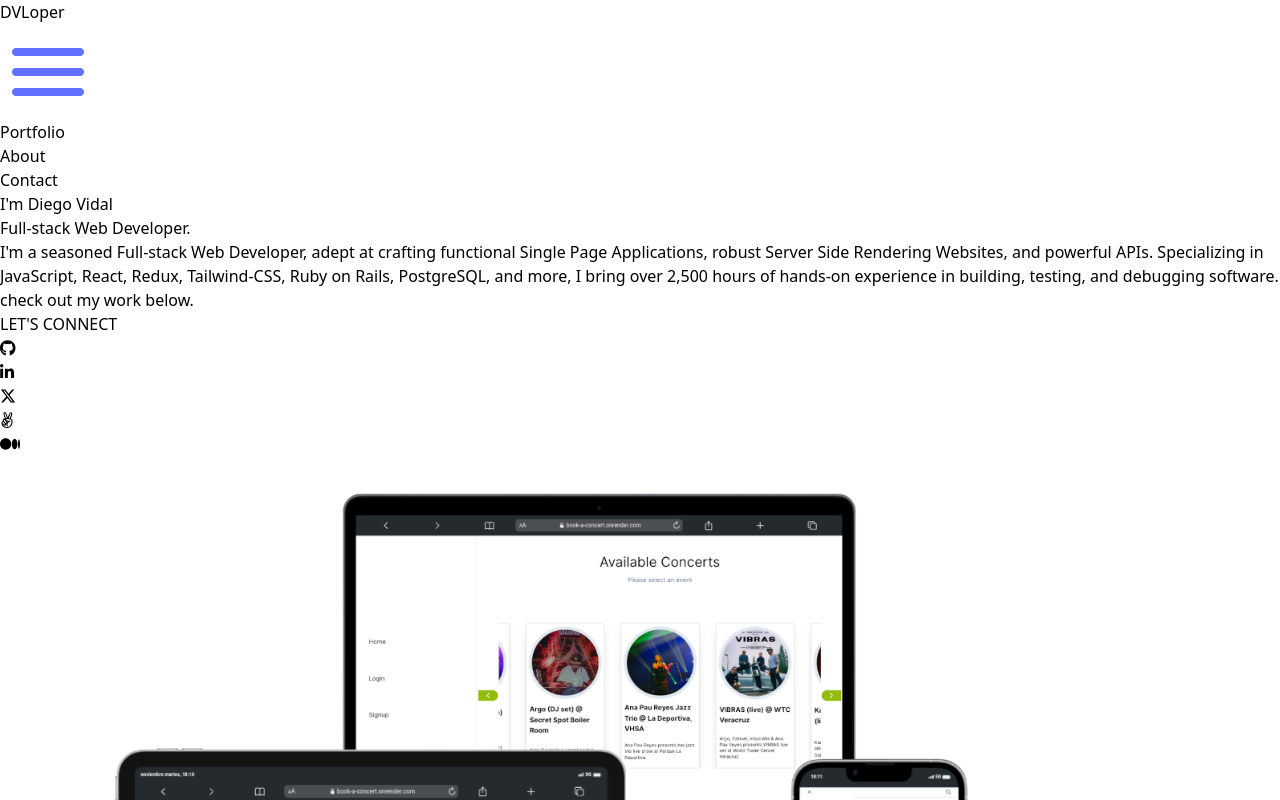
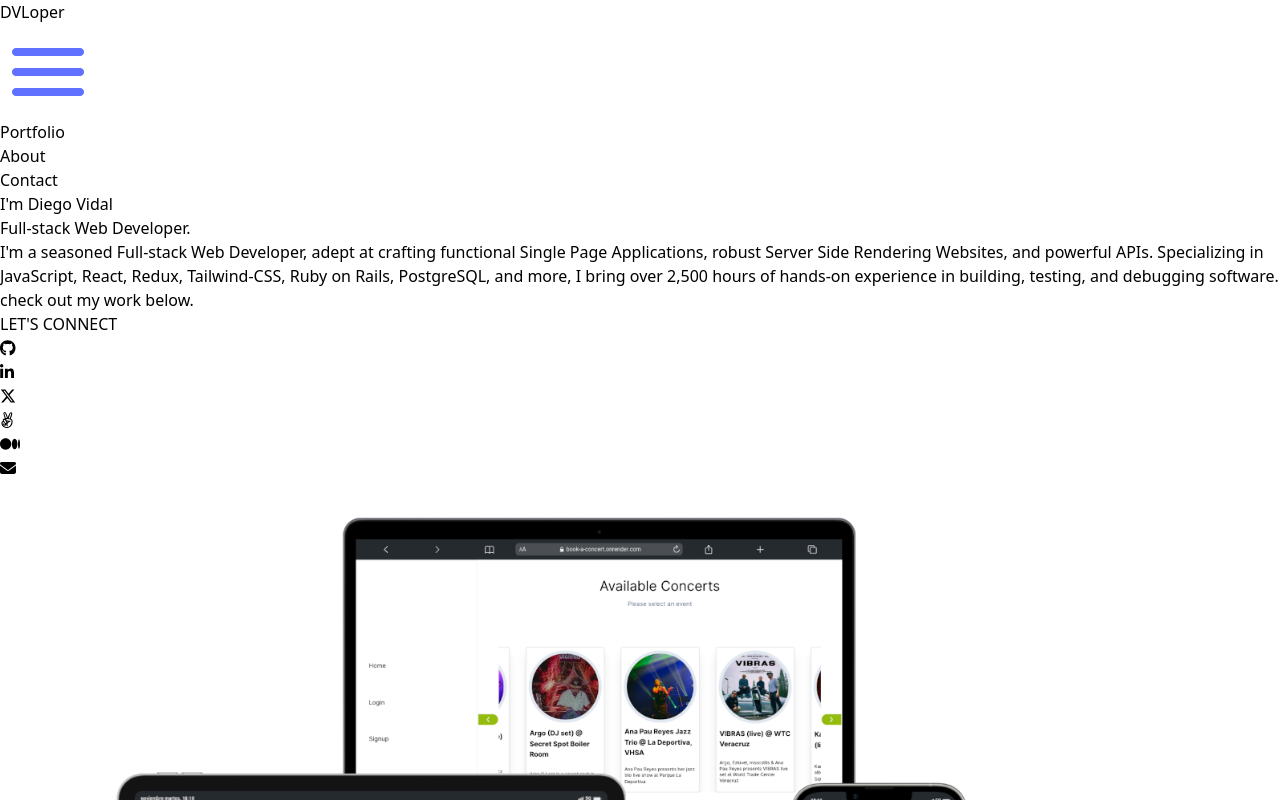
Before and after one commit to Diegogagan2587/Diegogagan2587.github.io, a React (Vite) app: page / in a window 1280 px wide. Shown: the top 800 px of the page. Built offline with nearby package versions, Linux system fonts and the light colour scheme.

Commit message:
Social Media Bar: Add Mail icon with diego27796@gmail.com mail to

```diff
--- a/src/components/SocialMediaBar.jsx
+++ b/src/components/SocialMediaBar.jsx
@@ -1,4 +1,5 @@
 import { FontAwesomeIcon } from '@fortawesome/react-fontawesome';
+import { faEnvelope } from '@fortawesome/free-solid-svg-icons'
 import {
   faXTwitter,
   faLinkedinIn,
@@ -6,6 +7,7 @@ import {
   faAngellist,
   faMedium,
 } from '@fortawesome/free-brands-svg-icons';
+
 
 const SocialMediaBar = () => {
     const GITHUB_URL = 'https://github.com/Diegogagan2587'
@@ -48,6 +50,11 @@ const SocialMediaBar = () => {
           <FontAwesomeIcon icon={faMedium} />
           </a>
         </li>
+        <li>
+          <a href="mailto:diego27796gagan@gmail.com">
+          <FontAwesomeIcon icon={faEnvelope} />
+          </a>
+        </li>
       </ul>
     </div>
   );
```
